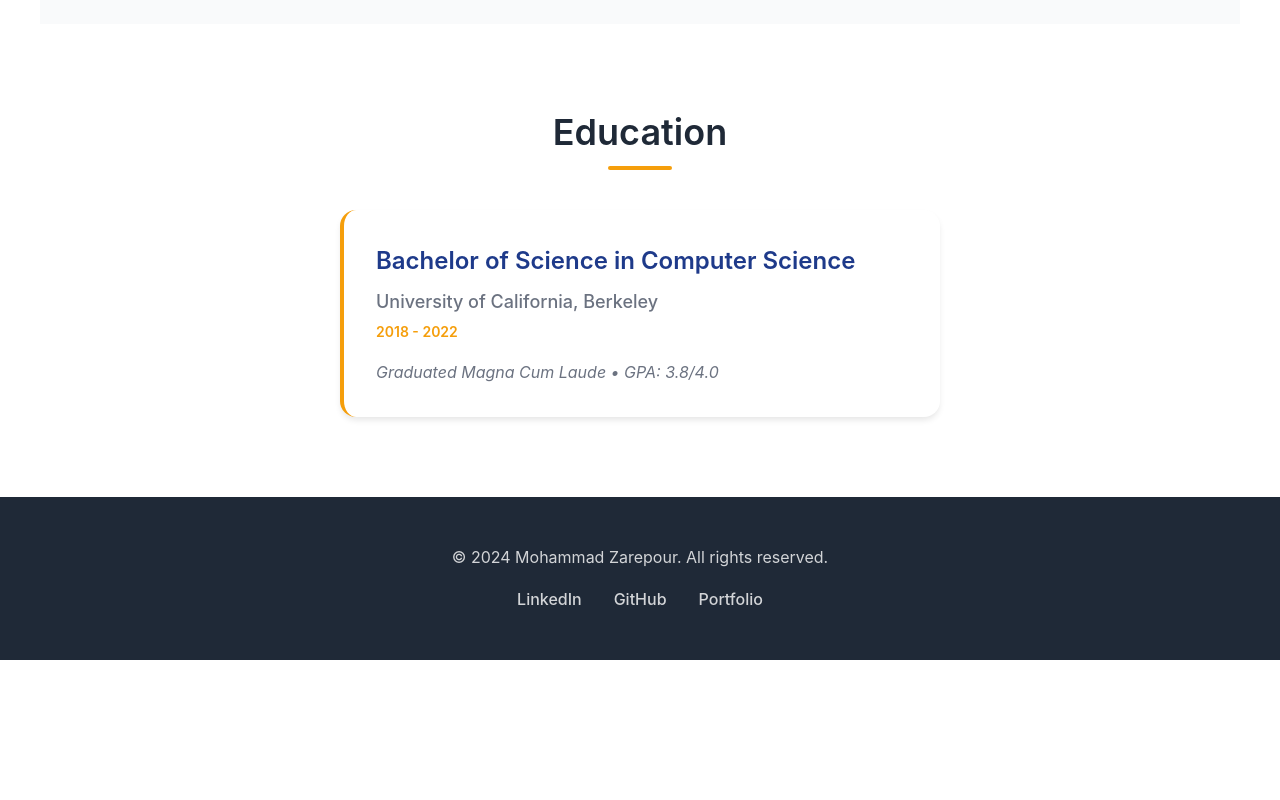
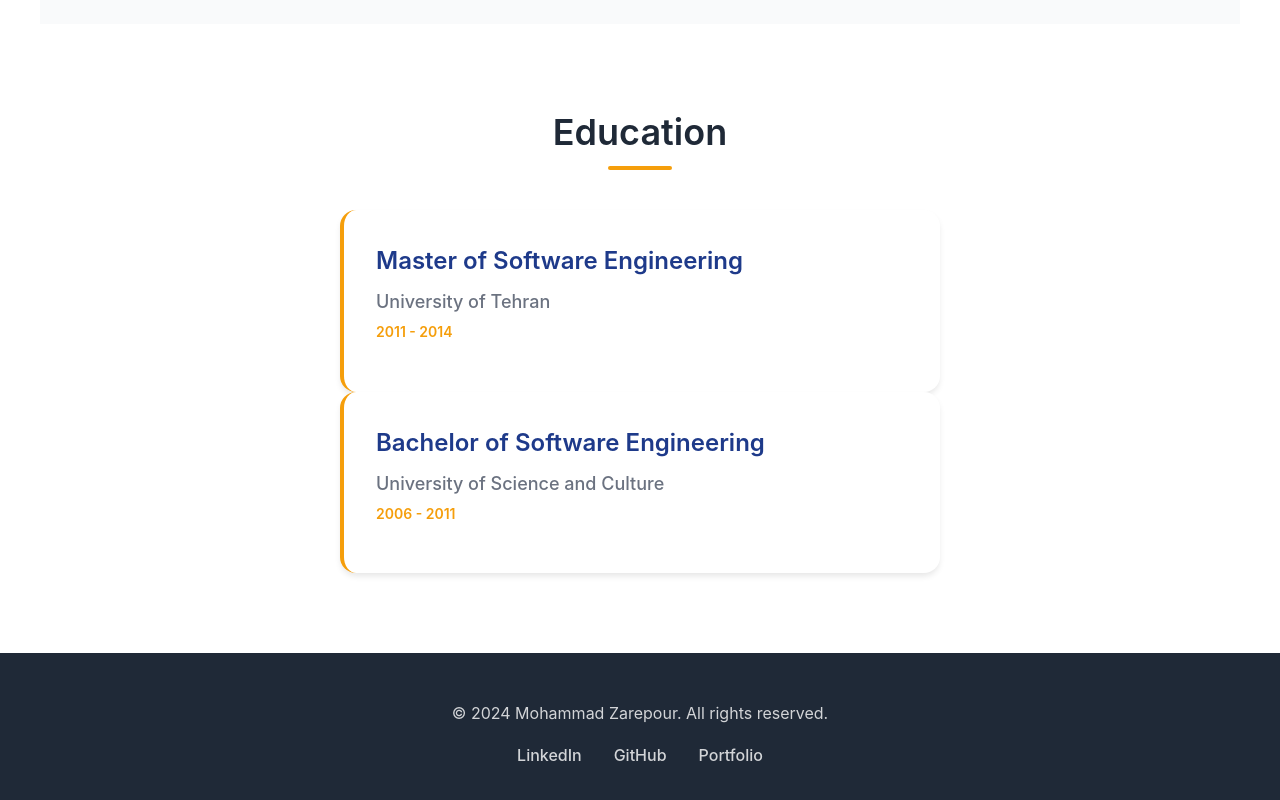
Before and after one commit to ruperaz/zarepour.ir, a Next.js app: page / in a window 1280 px wide. Shown: the part 2701-3501 px from the top of the page. Before the commit the page ends 3361 px from the top, so only its background shows below. Built offline with nearby package versions, Linux system fonts and the light colour scheme.

Commit message:
Update education and footer sections with multilingual content
cgen-674d32c548914970b97079cb03e26309

```diff
--- a/app/page.tsx
+++ b/app/page.tsx
@@ -136,22 +136,28 @@ export default function HomePage() {
 
       {/* Education Section */}
       <section className="education-section">
-        <h2 className="section-title">Education</h2>
-        <div className="education-card">
-          <h3 className="degree-title">Bachelor of Science in Computer Science</h3>
-          <p className="university-name">University of California, Berkeley</p>
-          <p className="graduation-year">2018 - 2022</p>
-          <p className="education-details">Graduated Magna Cum Laude • GPA: 3.8/4.0</p>
+        <h2 className="section-title">{t('educationTitle')}</h2>
+        <div className="education-grid">
+          <div className="education-card">
+            <h3 className="degree-title">{t('mastersDegree')}</h3>
+            <p className="university-name">{t('mastersUniversity')}</p>
+            <p className="graduation-year">{t('mastersDuration')}</p>
+          </div>
+          <div className="education-card">
+            <h3 className="degree-title">{t('bachelorsDegree')}</h3>
+            <p className="university-name">{t('bachelorsUniversity')}</p>
+            <p className="graduation-year">{t('bachelorsDuration')}</p>
+          </div>
         </div>
       </section>
 
       {/* Footer */}
       <footer className="footer-section">
-        <p className="footer-text">© 2024 Mohammad Zarepour. All rights reserved.</p>
+        <p className="footer-text">{t('footerText')}</p>
         <div className="social-links">
-          <a href="#" className="social-link">LinkedIn</a>
-          <a href="#" className="social-link">GitHub</a>
-          <a href="#" className="social-link">Portfolio</a>
+          <a href="#" className="social-link">{t('linkedin')}</a>
+          <a href="#" className="social-link">{t('github')}</a>
+          <a href="#" className="social-link">{t('portfolio')}</a>
         </div>
       </footer>
     </main>
```
